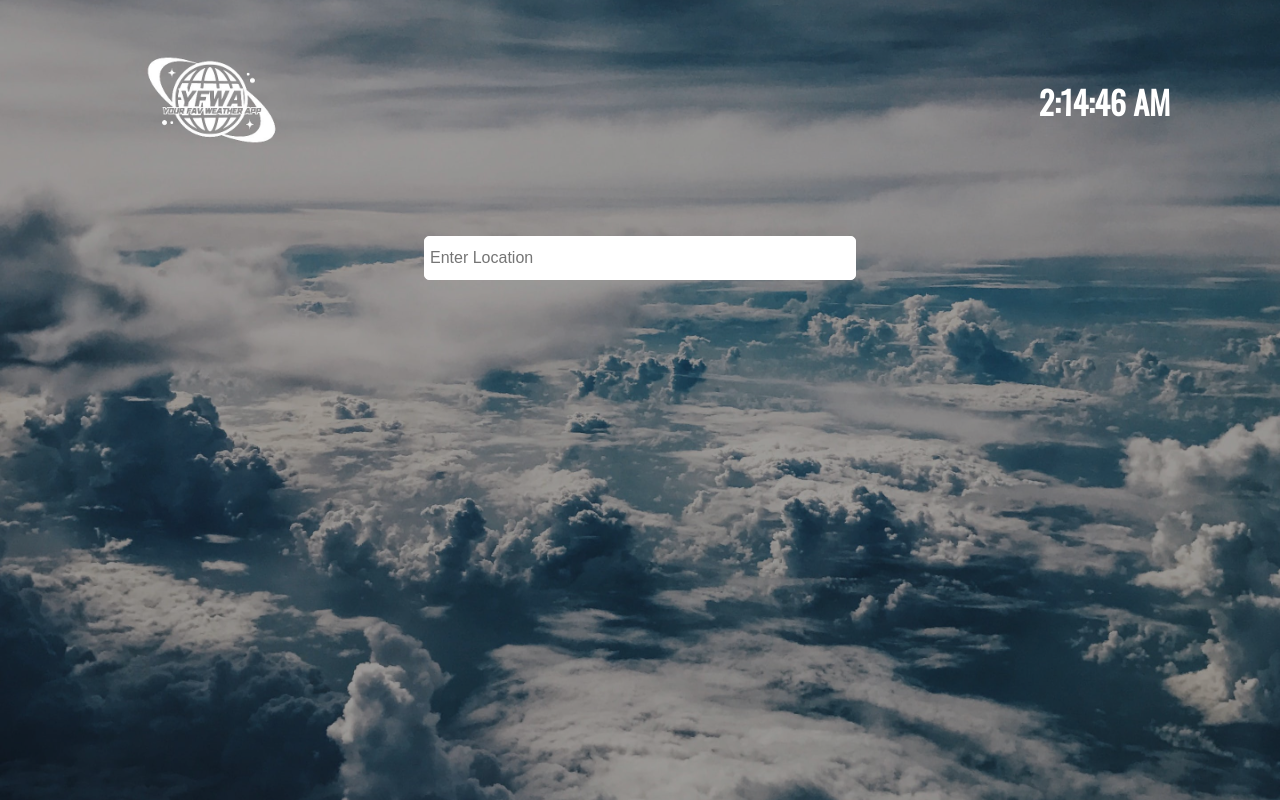
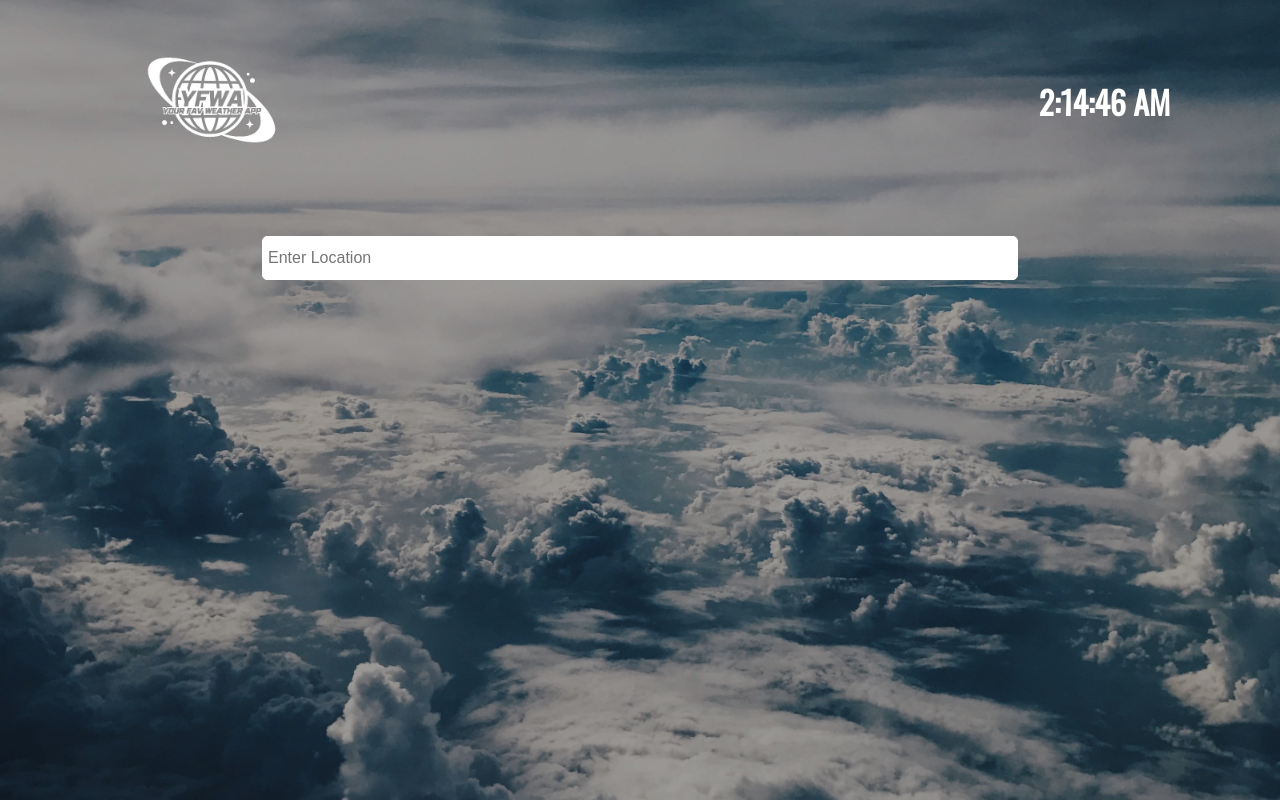
Before and after one commit to steelo808/Your-Favorite-Weather-App, a React (Vite) app: page / in a window 1280 px wide. Built offline with nearby package versions, Linux system fonts and the light colour scheme.

Commit message:
made some changes to sizes

```diff
--- a/src/App.css
+++ b/src/App.css
@@ -61,7 +61,7 @@ body{
 .main-content input{
   margin:2rem 0;
   padding:12px 5px;
-  width:40%;
+  width:70%;
   border:1px solid #fff;
   border-radius:5px;
   font-size:1rem;
@@ -78,18 +78,17 @@ body{
 .user-input-location{
   font-size:10vw;
   text-transform: uppercase;
-  text-shadow: #fff 1px 0 10px;
 }
 
 
 .temp h1{
-  font-size:4vw;
+  font-size:5vw;
   text-shadow: #fff 1px 0 10px;
 }
 
 .description p{
   font-weight:var(--font-weight-lgt);
-  font-size:2vw;
+  font-size:2.5vw;
   text-transform:uppercase;
   text-shadow: #fff 1px 0 10px;
 }
```
